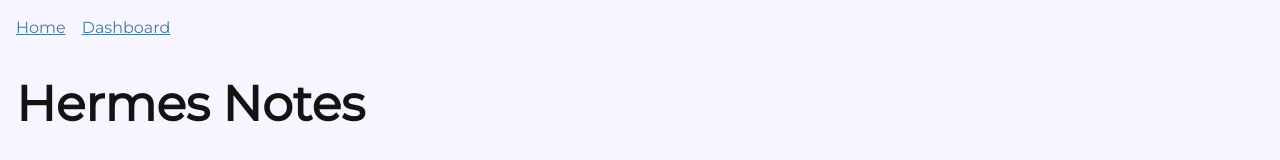
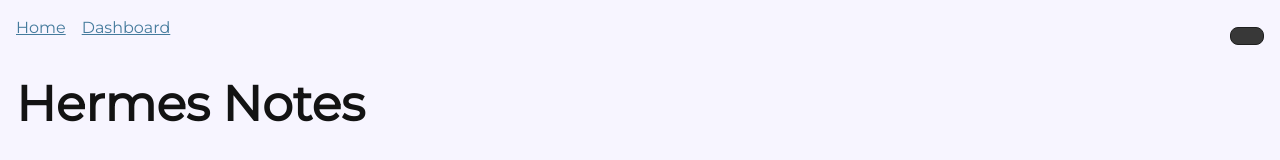
Before and after one commit to marespopa/hermesnote, a Next.js app in the folder client/: page / in a window 1280 px wide. Shown: the top 160 px of the page. Built offline with nearby package versions, Linux system fonts and the light colour scheme.

Commit message:
feat(dark-mode): Update dark/light mode toggle

```diff
--- a/client/components/Header/Header.component.tsx
+++ b/client/components/Header/Header.component.tsx
@@ -1,12 +1,13 @@
 import Link from "next/link";
 import styles from "./Header.module.scss";
+import ThemeSwitch from "../ThemeSwitch/ThemeSwitch";
 
 // The approach used in this component shows how to build a sign in and sign out
 // component that works on pages which support both client and server side
 // rendering, and avoids any flash incorrect content on initial page load.
 export default function Header() {
   return (
-    <header>
+    <header className="global-header">
       <noscript>
         <style>{`.nojs-show { opacity: 1; top: 0; }`}</style>
       </noscript>
@@ -20,6 +21,7 @@ export default function Header() {
           </li>
         </ul>
       </nav>
+      <ThemeSwitch />
     </header>
   );
 }
--- /dev/null
+++ b/client/components/ThemeSwitch/ThemeSwitch.tsx
@@ -0,0 +1,33 @@
+import { useState, useEffect } from "react";
+import { useTheme } from "next-themes";
+
+const ThemeSwitch = () => {
+  const [mounted, setMounted] = useState(false);
+  const { theme, setTheme } = useTheme();
+  const elementName = "themeToggle";
+
+  // useEffect only runs on the client, so now we can safely show the UI
+  useEffect(() => {
+    setMounted(true);
+  }, []);
+
+  if (!mounted) {
+    return;
+  }
+
+  return (
+    <label className="toggle-switch">
+      <input
+        type="checkbox"
+        className="toggle-switch__input"
+        id={elementName}
+        checked={theme === "dark"}
+        onChange={() => setTheme(theme === "dark" ? "light" : "dark")}
+      />
+      {theme === "light" && <span>🌞</span>}
+      {theme === "dark" && <span>🌙</span>}
+    </label>
+  );
+};
+
+export default ThemeSwitch;
--- a/client/package.json
+++ b/client/package.json
@@ -17,6 +17,7 @@
     "gray-matter": "^4.0.3",
     "jspdf": "^2.5.1",
     "next": "canary",
+    "next-themes": "^0.2.1",
     "nodemailer": "^6",
     "postcss": "^8.4.21",
     "raw-loader": "^4.0.2",
--- a/client/pages/_app.tsx
+++ b/client/pages/_app.tsx
@@ -1,6 +1,13 @@
 import { AppProps } from "next/app";
+import { ThemeProvider } from "next-themes";
 import "../styles/global.scss";
 
-export default function App({ Component, pageProps }: AppProps) {
-  return <Component {...pageProps} />;
+function App({ Component, pageProps }: AppProps) {
+  return (
+    <ThemeProvider>
+      <Component {...pageProps} />
+    </ThemeProvider>
+  );
 }
+
+export default App;
--- a/client/styles/base/_forms.scss
+++ b/client/styles/base/_forms.scss
@@ -2,6 +2,13 @@
   display: flex;
   flex-direction: column;
 }
+$toggle-indicator-size: 24px; // changing this number will resize the whole toggle
+$track-height: $toggle-indicator-size + 6;
+$track-width: $toggle-indicator-size * 2.5;
+$highContrastModeSupport: solid 2px transparent;
+$track-border: var(--accent-c);
+$track-background: var(--light);
+$focus-ring: 0px 0px 0px 2px var(--dark);
 
 input,
 textarea {
@@ -41,3 +48,23 @@ textarea {
 .form-group .helper-text {
   margin-top: -8px;
 }
+
+.toggle-switch {
+  align-items: center;
+  background: var(--code-bg);
+  border: 1px solid var(--code-border-c);
+  border-radius: var(--border-radius);
+  cursor: pointer;
+  display: flex;
+  gap: 8px;
+  max-width: fit-content;
+  padding: 8px 16px;
+  user-select: none;
+  margin: 0;
+
+  input {
+    display: none;
+    margin: 0;
+    padding: 8px;
+  }
+}
--- a/client/styles/base/_layout.scss
+++ b/client/styles/base/_layout.scss
@@ -23,3 +23,9 @@ body {
   box-shadow: var(--box-shadow--md);
   padding: 0.5rem 0.75rem;
 }
+
+.global-header {
+  align-items: center;
+  display: flex;
+  justify-content: space-between;
+}
--- a/client/styles/base/_variables.scss
+++ b/client/styles/base/_variables.scss
@@ -3,6 +3,9 @@ $tablet-breakpoint: 768px;
 $desktop-breakpoint: 1024px;
 
 :root {
+  --light: #d8dbe0;
+  --dark: #28292c;
+
   --primary-c: #457b9d;
   --accent-c: #00ccff;
   --white-c: #fff;
@@ -59,8 +62,7 @@ $desktop-breakpoint: 1024px;
   --transition: 250ms cubic-bezier(0.17, 0.67, 0.83, 0.67);
 }
 
-@media (prefers-color-scheme: dark) {
-  :root {
+[data-theme="dark"] {
   --primary-c: #457b9d;
   --accent-c: #00ccff;
   --white-c: #323232;
@@ -94,4 +96,3 @@ $desktop-breakpoint: 1024px;
   --code-c: #fff;
   --code-border-c: #1f1f1f;
 }
-}
```
Also changed, not shown: 1 other file (tests, documents, lock files or other folders). Lines whose indentation alone changed are shown as unchanged.
